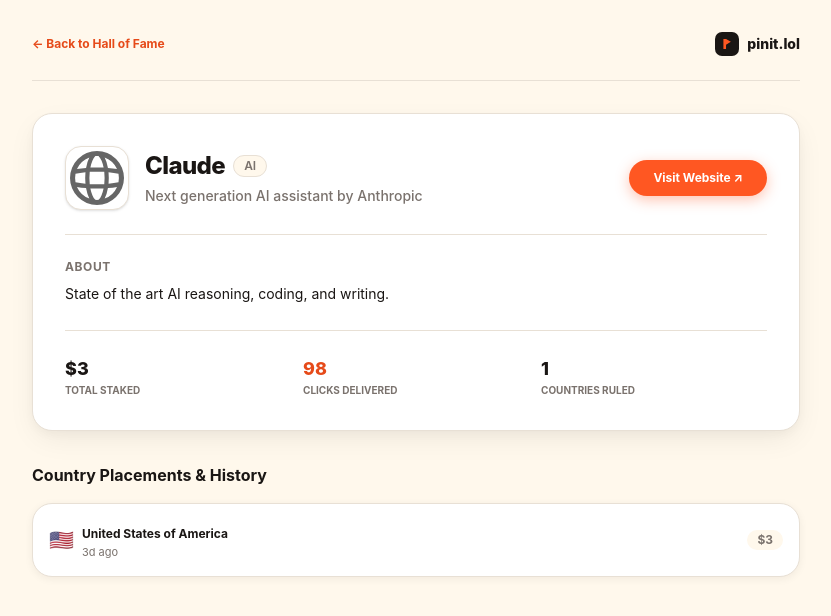
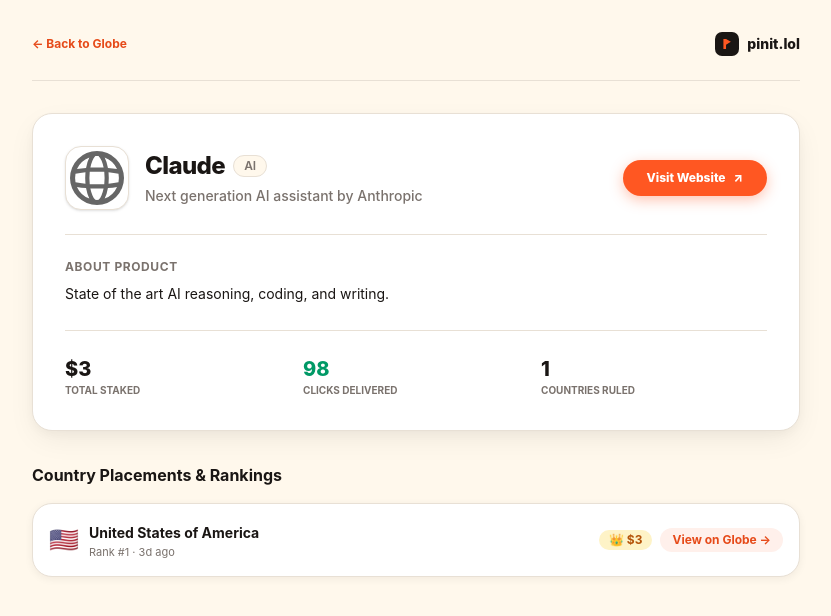
Before and after one commit to saasaisetup/outbidking, a Next.js app: page /p/claude-ai in a window 1280 px wide. Shown: the top 616 px of the page, without its empty margins (224-1055 px from the left). Built offline with nearby package versions, Linux system fonts and the light colour scheme.

Commit message:
feat: real-time  raised stats, VISIT buttons on country cards, and rich separate SaaS product pages

```diff
--- a/src/app/p/[slug]/page.tsx
+++ b/src/app/p/[slug]/page.tsx
@@ -2,7 +2,7 @@
 
 import React, { use } from 'react';
 import Link from 'next/link';
-import { SAMPLE_PRODUCTS } from '@/lib/pinitData';
+import { SAMPLE_PRODUCTS, getProductFavicon } from '@/lib/pinitData';
 
 interface ProductPageProps {
   params: Promise<{ slug: string }>;
@@ -10,19 +10,31 @@
 
 export default function ProductDetailPage({ params }: ProductPageProps) {
   const { slug } = use(params);
+
+  // Fallback dynamic generation if not in dictionary
   const product = SAMPLE_PRODUCTS[slug] || {
     id: slug,
     slug,
     name: slug.replace(/-/g, ' ').replace(/\b\w/g, (l) => l.toUpperCase()),
     tagline: 'High-growth indie product',
-    url: `https://${slug}.com`,
-    logo: '/globe.svg',
-    category: 'Marketing',
-    description: 'A cutting-edge indie product launched and staked on pinit.lol.',
-    launchDate: 'August 2026',
-    totalStaked: 1,
-    allTimeClicks: 50,
-    countriesClaimed: [],
+    url: `https://${slug.replace(/-/g, '')}.com`,
+    logo: getProductFavicon(slug),
+    category: 'SaaS',
+    description: 'A fast-growing product launched and staked on the pinit.lol 3D world map.',
+    launchDate: 'September 2026',
+    totalStaked: 2,
+    allTimeClicks: 54,
+    countriesClaimed: [
+      {
+        countryName: 'Global',
+        countryFlag: '🌍',
+        countrySlug: 'canada',
+        rank: 1,
+        staked: 2,
+        date: 'Recent',
+        status: 'active' as const,
+      }
+    ],
   };
 
   return (
@@ -31,10 +43,10 @@
         {/* Navigation Header */}
         <div className="flex items-center justify-between pb-6 border-b border-[var(--pin-border)]">
           <Link
-            href="/hall-of-fame"
+            href="/"
             className="inline-flex items-center gap-2 text-xs font-bold text-[var(--pin-coral-ink)] hover:underline"
           >
-            ← Back to Hall of Fame
+            ← Back to Globe
           </Link>
 
           <Link
@@ -50,14 +62,14 @@
           </Link>
         </div>
 
-        {/* Product Profile Header */}
+        {/* Product Profile Header Card */}
         <div className="mt-8 rounded-pin-lg border border-[var(--pin-border)] bg-[var(--pin-card)] p-6 sm:p-8 shadow-pin-lg">
           <div className="flex flex-col sm:flex-row sm:items-center justify-between gap-4">
             <div className="flex items-center gap-4">
               <img
                 src={product.logo}
                 alt=""
-                className="h-16 w-16 rounded-2xl object-cover border border-[var(--pin-border)] p-1 bg-white shadow-sm"
+                className="h-16 w-16 rounded-2xl object-cover border border-[var(--pin-border)] p-1 bg-white shadow-sm shrink-0"
                 onError={(e) => {
                   (e.target as HTMLImageElement).src = '/globe.svg';
                 }}
@@ -77,19 +89,21 @@
               </div>
             </div>
 
+            {/* Prominent Visit Website Button */}
             <a
               href={product.url}
               target="_blank"
               rel="noopener noreferrer"
-              className="inline-flex items-center justify-center gap-2 rounded-full bg-[var(--pin-coral)] px-6 py-2.5 text-xs font-bold text-white shadow-pin-coral hover:bg-[var(--pin-coral-ink)] transition-transform hover:scale-105"
+              className="inline-flex items-center justify-center gap-2 rounded-full bg-[var(--pin-coral)] px-6 py-2.5 text-xs font-extrabold text-white shadow-pin-coral hover:bg-[var(--pin-coral-ink)] transition-transform hover:scale-105 cursor-pointer shrink-0"
             >
-              Visit Website ↗
+              <span>Visit Website</span>
+              <span>↗</span>
             </a>
           </div>
 
           <div className="mt-6 pt-6 border-t border-[var(--pin-border)]">
             <h2 className="text-xs font-bold uppercase tracking-wider text-[var(--pin-muted)] mb-2">
-              About
+              About Product
             </h2>
             <p className="text-sm text-[var(--pin-ink)] leading-relaxed">
               {product.description}
@@ -97,9 +111,9 @@
           </div>
 
           {/* Stats Grid */}
-          <div className="mt-6 grid grid-cols-3 gap-3 border-t border-[var(--pin-border)] pt-6">
+          <div className="mt-6 grid grid-cols-3 gap-3 border-t border-[var(--pin-border)] pt-6 text-center sm:text-left">
             <div>
-              <div className="text-lg font-extrabold text-[var(--pin-ink)]">
+              <div className="text-xl font-extrabold text-[var(--pin-ink)]">
                 ${product.totalStaked}
               </div>
               <div className="text-[10px] uppercase font-bold text-[var(--pin-muted)]">
@@ -107,7 +121,7 @@
               </div>
             </div>
             <div>
-              <div className="text-lg font-extrabold text-[var(--pin-coral-ink)]">
+              <div className="text-xl font-extrabold text-emerald-600">
                 {product.allTimeClicks}
               </div>
               <div className="text-[10px] uppercase font-bold text-[var(--pin-muted)]">
@@ -115,7 +129,7 @@
               </div>
             </div>
             <div>
-              <div className="text-lg font-extrabold text-[var(--pin-ink)]">
+              <div className="text-xl font-extrabold text-[var(--pin-ink)]">
                 {product.countriesClaimed.length || 1}
               </div>
               <div className="text-[10px] uppercase font-bold text-[var(--pin-muted)]">
@@ -128,29 +142,39 @@
         {/* Territory History */}
         <div className="mt-8">
           <h2 className="text-base font-bold text-[var(--pin-ink)] mb-4">
-            Country Placements & History
+            Country Placements & Rankings
           </h2>
 
           <div className="rounded-pin-lg border border-[var(--pin-border)] bg-[var(--pin-card)] overflow-hidden shadow-pin-sm divide-y divide-[var(--pin-border)]">
             {product.countriesClaimed.length > 0 ? (
               product.countriesClaimed.map((c, i) => (
                 <div key={i} className="p-4 flex items-center justify-between">
-                  <div className="flex items-center gap-2">
-                    <span className="text-xl">{c.countryFlag}</span>
+                  <div className="flex items-center gap-2.5">
+                    <span className="text-2xl">{c.countryFlag}</span>
                     <div>
                       <Link
                         href={`/country/${c.countrySlug}`}
-                        className="font-bold text-xs text-[var(--pin-ink)] hover:underline"
+                        className="font-bold text-sm text-[var(--pin-ink)] hover:underline"
                       >
                         {c.countryName}
                       </Link>
-                      <div className="text-[11px] text-[var(--pin-muted)]">{c.date}</div>
+                      <div className="text-[11px] text-[var(--pin-muted)]">
+                        Rank #{c.rank} · {c.date}
+                      </div>
                     </div>
                   </div>
 
-                  <span className="rounded-full bg-[var(--pin-paper)] px-2.5 py-0.5 text-xs font-bold text-[var(--pin-muted)]">
-                    ${c.staked}
-                  </span>
+                  <div className="flex items-center gap-2">
+                    <span className="rounded-full bg-[var(--pin-gold-soft)] px-2.5 py-0.5 text-xs font-bold text-[var(--pin-gold-ink)]">
+                      👑 ${c.staked}
+                    </span>
+                    <Link
+                      href={`/country/${c.countrySlug}`}
+                      className="rounded-full bg-[var(--pin-coral-soft)] px-3 py-1 text-xs font-bold text-[var(--pin-coral-ink)] hover:bg-[var(--pin-coral)] hover:text-white transition-colors"
+                    >
+                      View on Globe →
+                    </Link>
+                  </div>
                 </div>
               ))
             ) : (
--- a/src/app/page.tsx
+++ b/src/app/page.tsx
@@ -19,12 +19,11 @@
   const [zoomLevel, setZoomLevel] = useState<number>(1);
   const [isSidebarCollapsed, setIsSidebarCollapsed] = useState(false);
 
-  // Calculate live claimed countries & total raised
-  const activeCountries = Object.values(COUNTRIES_DATA).filter((c) => !!c.currentLeader);
-  const totalClaimed = activeCountries.length;
-  const totalRaised = activeCountries.reduce((sum, c) => sum + (c.currentLeader?.stake || 0), 0);
+  // Dynamic live states for real-time updates
+  const [liveClaimedCount, setLiveClaimedCount] = useState<number>(4);
+  const [liveRaisedAmount, setLiveRaisedAmount] = useState<number>(12);
 
-  // Handle Country Selection on Globe or from Search / Hot List
+  // Handle Country Selection on Globe, Search, or Hot List
   const handleSelectCountry = (country: CountryInfo) => {
     setSelectedCountry(country);
   };
@@ -37,12 +36,19 @@
     setIsStakeModalOpen(true);
   };
 
-  // Handle Successful Stake
+  // Handle Successful Stake in Real Time
   const handleStakeSuccess = (countrySlug: string, placement: any) => {
     const target = COUNTRIES_DATA[countrySlug];
     if (target) {
+      const wasClaimed = !!target.currentLeader;
       target.currentLeader = placement;
       setSelectedCountry({ ...target });
+
+      // Increment live stats in real-time
+      if (!wasClaimed) {
+        setLiveClaimedCount((prev) => prev + 1);
+      }
+      setLiveRaisedAmount((prev) => prev + (placement.stake || 1));
     }
   };
 
@@ -71,17 +77,16 @@
         />
       </div>
 
-      {/* Top Navbar with Live Counter, Search, and Claim CTA */}
+      {/* Top Navbar with Real-Time Stats ($12 raised), Search, and Claim CTA */}
       <TopNavbar
         onPinClick={() => handleOpenStake(selectedCountry || undefined)}
         onSelectCountry={handleSelectCountry}
-        totalClaimed={totalClaimed}
-        totalRaised={totalRaised}
+        totalClaimed={liveClaimedCount}
+        totalRaised={liveRaisedAmount}
         liveOnlineCount={1}
       />
 
-      {/* Top Left: Collapsible Hero Card & Category Filter */}
-      <div className="pt-12 sm:pt-14">
+      {/* Top Left: Collapsible Hero Card */}
       <HeroCard
         onPinClick={() => handleOpenStake(selectedCountry || undefined)}
         onSelectCountry={handleSelectCountry}
@@ -90,7 +95,6 @@
         isCollapsed={isSidebarCollapsed}
         onToggleCollapse={() => setIsSidebarCollapsed(!isSidebarCollapsed)}
       />
-      </div>
 
       {/* Bottom Left: Collapsible LIVE REPORT Drawer */}
       <LiveReportDrawer onSelectCountry={handleSelectCountry} />
@@ -101,7 +105,7 @@
         onClaimCountry={(c) => handleOpenStake(c)}
       />
 
-      {/* Bottom Right: Country Claim Drawer when a Country is Selected */}
+      {/* Bottom Right: Country Claim Drawer with Real-Time VISIT button */}
       {selectedCountry && (
         <CountryClaimCard
           country={selectedCountry}
@@ -110,15 +114,15 @@
         />
       )}
 
-      {/* Bottom Right: Zoom Controls with strict bounds */}
+      {/* Bottom Right: Zoom Controls */}
       <div className="hidden sm:block">
         <ZoomControls onZoomIn={handleZoomIn} onZoomOut={handleZoomOut} />
       </div>
 
-      {/* Bottom Center: Navigation Pill & Footer */}
+      {/* Bottom Center: Navigation Pill */}
       <BottomBar />
 
-      {/* Modal: Pin on Country with Logo Preview */}
+      {/* Modal: Pin on Country */}
       {isStakeModalOpen && (
         <StakeModal
           country={selectedCountry}
```
Also changed, not shown: src/components/pinit/CountryClaimCard.tsx (+51 -17 lines), src/components/pinit/TopNavbar.tsx (+10 -10 lines). Lines whose indentation alone changed are shown as unchanged.
